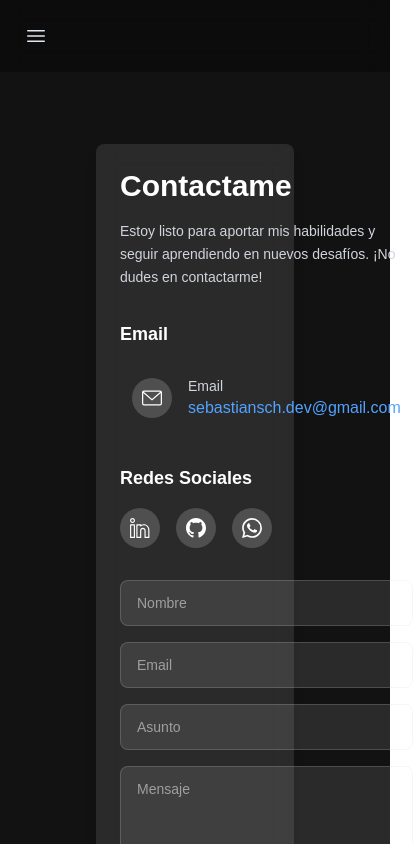
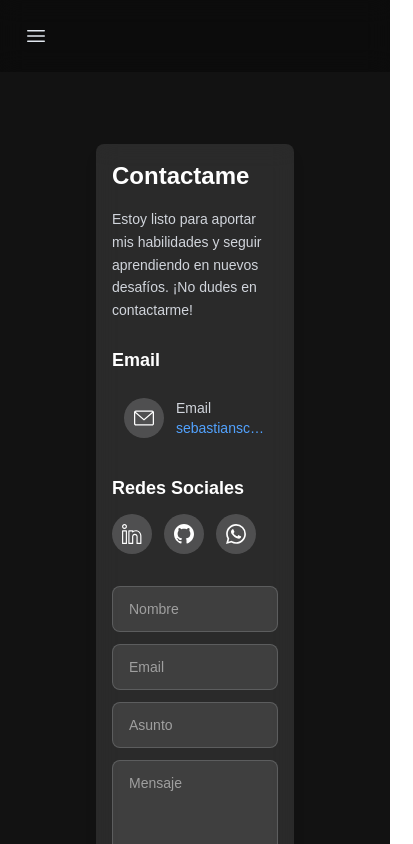
Before and after one commit to Sebvstiann/Porfolio-Next.js, a Next.js app: page /contact in a window 390 px wide. Shown: the top 844 px of the page, 413 px wide, since content can reach past the window. Built offline with nearby package versions, Linux system fonts and the light colour scheme.

Commit message:
responsive

```diff
--- a/src/app/page.tsx
+++ b/src/app/page.tsx
@@ -20,12 +20,12 @@ export default function Home() {
         <div className="absolute inset-0 bg-[#121212] opacity-50"></div>
       </div>
 
-      <div className="container mx-auto px-12 py-10 relative z-10">
+      <div className="container mx-auto px-12 py-30 relative z-10">
         <section id="inicio" className="pb-10">
           <HeroSection/>
         </section>
 
-        <div className="w-full h-px bg-gradient-to-r from-transparent via-white/20 to-transparent my-16"></div>
+        <div className="w-full h-px bg-gradient-to-r from-transparent via-white/20 to-transparent my-10"></div>
 
         <section id="sobre-mi" className="py-10">
           <AboutSection/>
@@ -37,7 +37,7 @@ export default function Home() {
           <ProjectSection/>
         </section>
 
-        <div className="w-full h-px bg-gradient-to-r from-transparent via-white/20 to-transparent my-16"></div>
+        <div className="w-full h-px bg-gradient-to-r from-transparent via-white/20 to-transparent my-5"></div>
 
         <section id="contacto" className="py-10">
           <ContactSection/>
--- a/src/components/ContactSection.tsx
+++ b/src/components/ContactSection.tsx
@@ -60,38 +60,38 @@ export const ContactSection = () => {
   return (
     <section id="contact" className="py-16 px-4 sm:px-6 lg:px-8">
       <div className="max-w-4xl mx-auto">
-        <div className="grid lg:grid-cols-2 gap-8 lg:gap-12 bg-white/10 backdrop-blur-md rounded-lg p-6 sm:p-8 shadow-lg">
+        <div className="grid grid-cols-1 lg:grid-cols-2 gap-8 lg:gap-12 bg-white/10 backdrop-blur-md rounded-lg p-4 sm:p-6 lg:p-8 shadow-lg">
           {/* Columna de información de contacto */}
-          <div className="space-y-8">
+          <div className="space-y-6 lg:space-y-8">
             <div>
-              <h2 className="text-3xl sm:text-4xl font-bold text-white mb-4">Contactame</h2>
+              <h2 className="text-2xl sm:text-3xl lg:text-4xl font-bold text-white mb-4">Contactame</h2>
               <p className="text-gray-300 text-sm sm:text-base leading-relaxed">
                 Estoy listo para aportar mis habilidades y seguir aprendiendo en nuevos desafíos. ¡No dudes en contactarme!
               </p>
             </div>
 
             {/* Email */}
-            <div className="space-y-4">
+            <div className="space-y-3 lg:space-y-4">
               <h3 className="text-white text-lg font-semibold">Email</h3>
               <a href="mailto:sebastiansch.dev@gmail.com"
-                 className="flex items-center space-x-4 p-3 rounded-lg hover:bg-white/5 transition-colors">
+                 className="flex items-center space-x-3 lg:space-x-4 p-3 rounded-lg hover:bg-white/5 transition-colors">
                 <div className="bg-gray-200/20 h-10 w-10 rounded-full flex items-center justify-center shrink-0">
                   <svg xmlns="http://www.w3.org/2000/svg" width="20px" height="20px" fill='#fff'
                     viewBox="0 0 479.058 479.058">
                     <path d="M434.146 59.882H44.912C20.146 59.882 0 80.028 0 104.794v269.47c0 24.766 20.146 44.912 44.912 44.912h389.234c24.766 0 44.912-20.146 44.912-44.912v-269.47c0-24.766-20.146-44.912-44.912-44.912zm0 29.941c2.034 0 3.969.422 5.738 1.159L239.529 264.631 39.173 90.982a14.902 14.902 0 0 1 5.738-1.159zm0 299.411H44.912c-8.26 0-14.971-6.71-14.971-14.971V122.615l199.778 173.141c2.822 2.441 6.316 3.655 9.81 3.655s6.988-1.213 9.81-3.655l199.778-173.141v251.649c-.001 8.26-6.711 14.97-14.971 14.97z"/>
                   </svg>
                 </div>
-                <div>
+                <div className="min-w-0 flex-1">
                   <p className="text-sm text-gray-300">Email</p>
-                  <p className="text-blue-400 font-medium">sebastiansch.dev@gmail.com</p>
+                  <p className="text-blue-400 font-medium text-sm sm:text-base truncate">sebastiansch.dev@gmail.com</p>
                 </div>
               </a>
             </div>
 
             {/* Redes Sociales */}
-            <div className="space-y-4">
+            <div className="space-y-3 lg:space-y-4">
               <h3 className="text-white text-lg font-semibold">Redes Sociales</h3>
-              <div className="flex space-x-4">
+              <div className="flex space-x-3 lg:space-x-4">
                 <a href="https://www.linkedin.com/in/sebastian-schafer-272046306/"
                    target="_blank"
                    rel="noopener noreferrer"
@@ -125,7 +125,7 @@ export const ContactSection = () => {
 
           {/* Formulario */}
           <form onSubmit={handleSubmit} className="space-y-4">
-            <div className="space-y-4">
+            <div className="space-y-3 sm:space-y-4">
               <input
                 type='text'
                 name="name"
@@ -158,7 +158,7 @@ export const ContactSection = () => {
                 value={formData.message}
                 onChange={handleChange}
                 placeholder='Mensaje'
-                className="w-full text-white bg-white/10 rounded-lg px-4 py-3 border border-gray-300/20 text-sm outline-0 focus:border-blue-500 min-h-[150px] resize-none transition-colors"
+                className="w-full text-white bg-white/10 rounded-lg px-4 py-3 border border-gray-300/20 text-sm outline-0 focus:border-blue-500 min-h-[120px] sm:min-h-[150px] resize-none transition-colors"
                 required
               ></textarea>
             </div>
```
